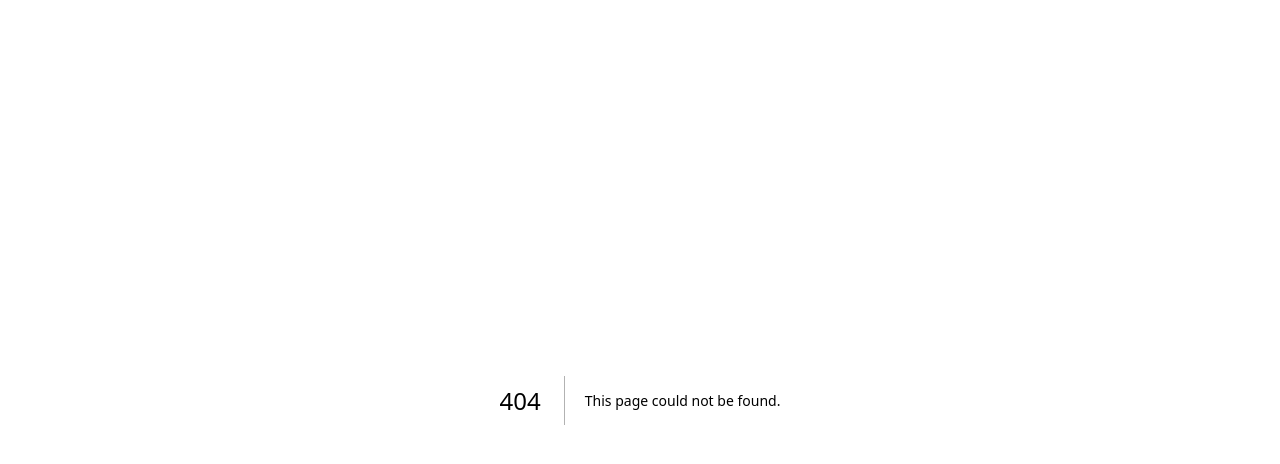
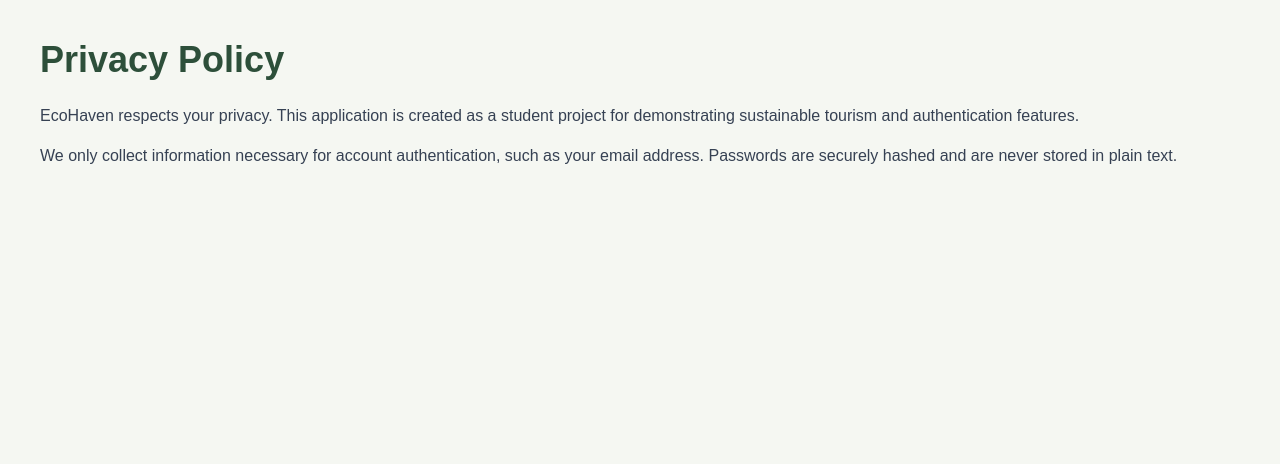
Before and after one commit to sumedhas889-hub/ecohaven-ai-tourism-platform, a Next.js app: page /privacy in a window 1280 px wide. Before the commit this address had no page. Shown: the top 464 px of the page. Built offline with nearby package versions, Linux system fonts and the light colour scheme.

Commit message:
Add privacy and terms pages

```diff
--- /dev/null
+++ b/app/privacy/page.js
@@ -0,0 +1,21 @@
+export default function PrivacyPolicy() {
+  return (
+    <main className="min-h-screen p-10 bg-[#F5F7F2]">
+      <h1 className="text-4xl font-bold text-[#2D4F3A]">
+        Privacy Policy
+      </h1>
+
+      <p className="mt-6 text-gray-700">
+        EcoHaven respects your privacy. This application is created as a
+        student project for demonstrating sustainable tourism and
+        authentication features.
+      </p>
+
+      <p className="mt-4 text-gray-700">
+        We only collect information necessary for account authentication,
+        such as your email address. Passwords are securely hashed and are
+        never stored in plain text.
+      </p>
+    </main>
+  );
+}
--- /dev/null
+++ b/app/terms/page.js
@@ -0,0 +1,20 @@
+export default function TermsOfService() {
+  return (
+    <main className="min-h-screen p-10 bg-[#F5F7F2]">
+      <h1 className="text-4xl font-bold text-[#2D4F3A]">
+        Terms of Service
+      </h1>
+
+      <p className="mt-6 text-gray-700">
+        EcoHaven is a student project developed to demonstrate a platform
+        for discovering sustainable homestays and eco-friendly travel
+        experiences.
+      </p>
+
+      <p className="mt-4 text-gray-700">
+        By using this application, you agree to use the platform only for
+        its intended demonstration and development purposes.
+      </p>
+    </main>
+  );
+}
```
